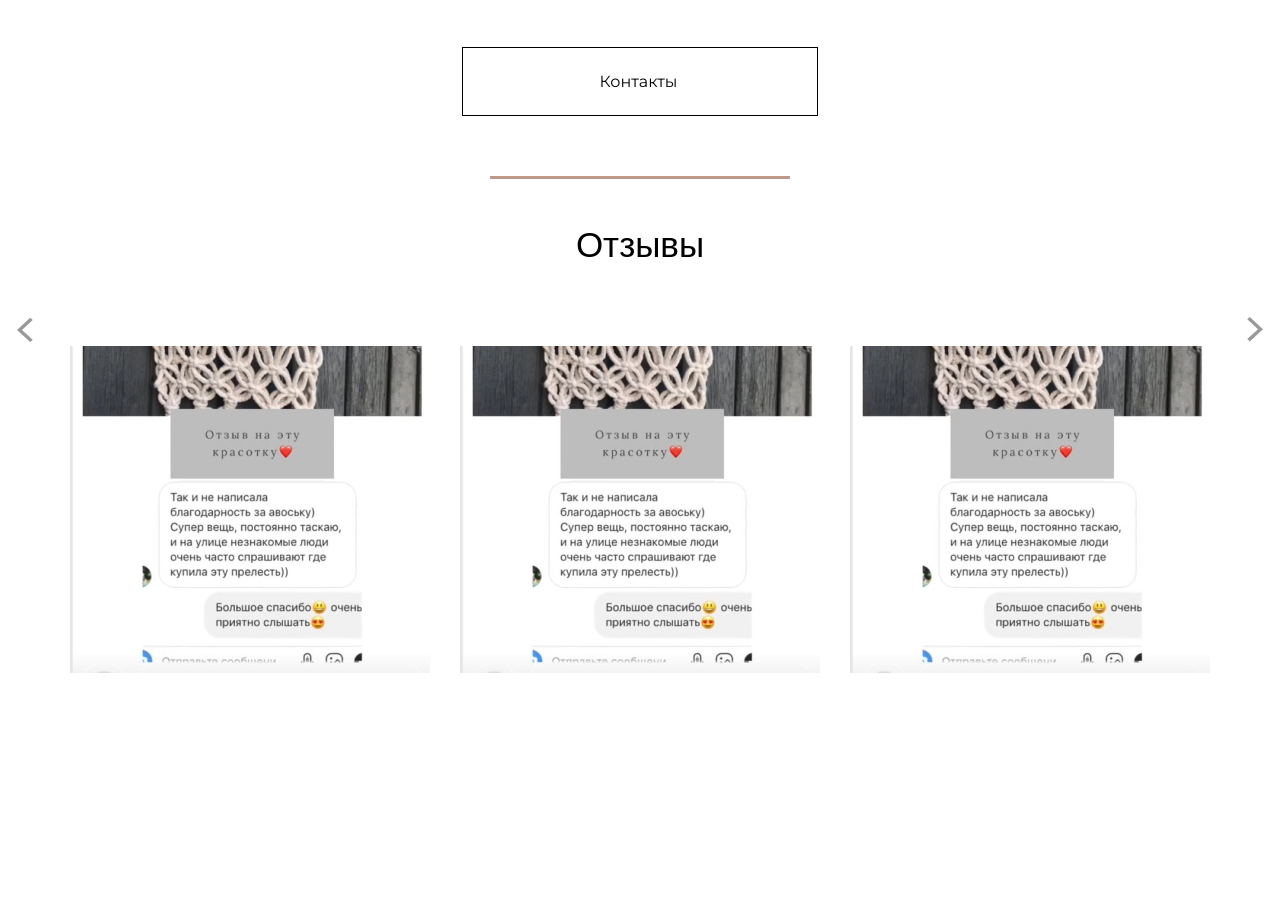
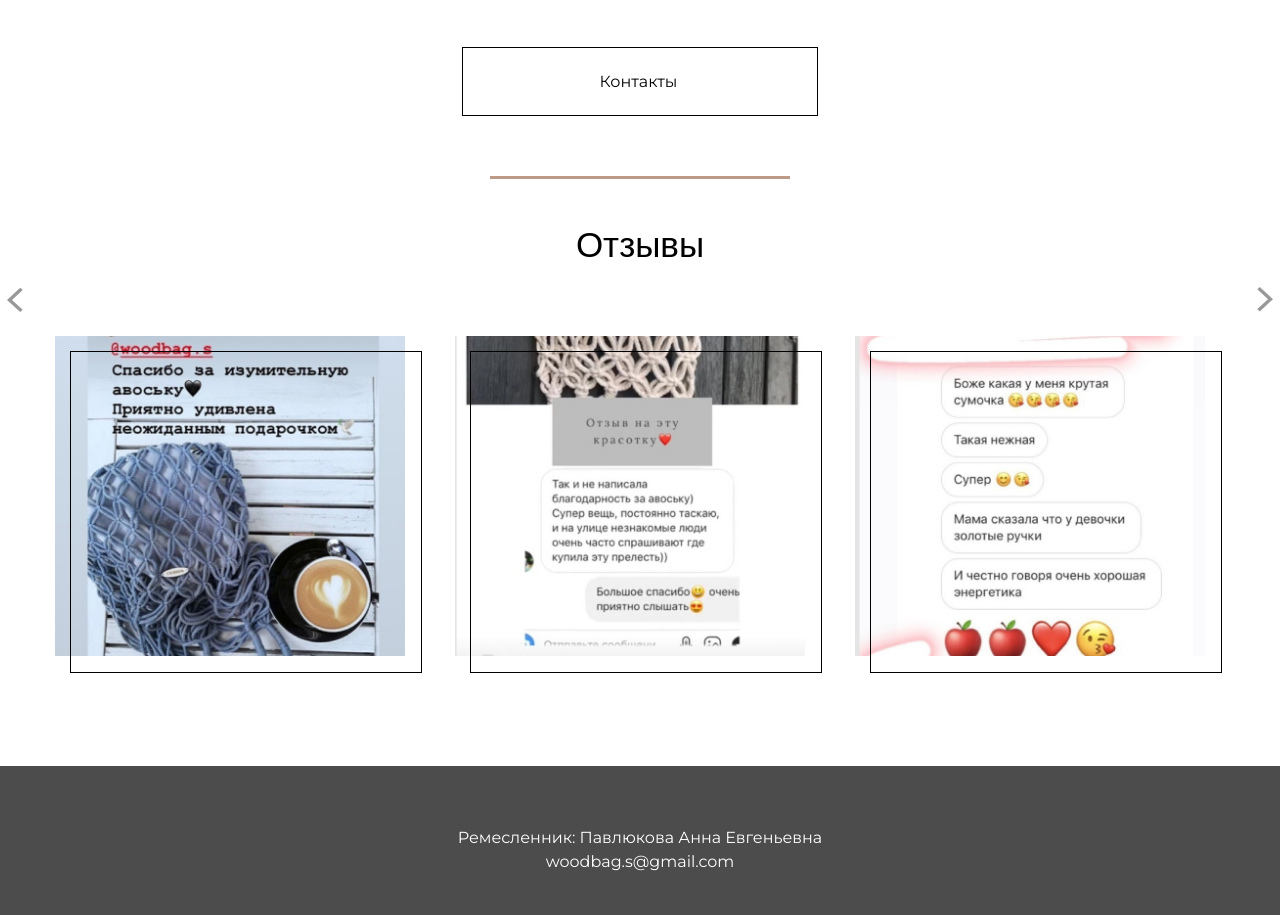
Before and after one commit to Yauheny-Bychkou/WoodBags, a website built with webpack: page src/index.html in a window 1280 px wide. Shown: the part 4184-5099 px from the top of the page. Before the commit the page ends 4861 px from the top, so only its background shows below. Built offline with nearby package versions, Linux system fonts and the light colour scheme; a web font is replaced by a local one.

Commit message:
fix: slider

```diff
--- a/public/structure.json
+++ b/public/structure.json
@@ -72,16 +72,5 @@
         "stage": "Подождите 3 недели и носите с удовольствием"
       }
     ]
-  },
-  {
-    "type": "comments",
-    "title": "Отзывы",
-    "comments": [
-      { "comment": "Напишите мне" },
-      { "comment": "Опишите сумочку Вашей  мечты." },
-      {
-        "comment": "Подождите 3 недели и носите с удовольствием"
-      }
-    ]
   }
 ]
--- a/src/global.css
+++ b/src/global.css
@@ -12,9 +12,12 @@ body {
 }
 .container-arrows {
   position: relative;
+  max-width: 1400px;
+  margin: 0 auto;
+  padding-top: 50px;
+}
+.container-slider {
   max-width: 1260px;
-  margin: 0 auto;
-  padding-top: 30px;
 }
 .hidden {
   visibility: hidden;
@@ -25,7 +28,11 @@ body {
 .rotate-minus {
   transform: rotate(-45deg);
 }
-
+@media (max-width: 1300px) {
+  .container-slider {
+    max-width: 1200px;
+  }
+}
 @media (max-width: 1200px) {
   .container {
     max-width: 960px;
--- a/src/modules/components/comments/comment.js
+++ b/src/modules/components/comments/comment.js
@@ -1,5 +1,6 @@
 import Title from '../title/title';
 import Slider from './slider';
+import ApiService from '../api-service/api-service';
 import './style.css';
 
 class Comment {
@@ -8,24 +9,26 @@ class Comment {
   containerArrows = document.createElement('div');
   swiperButtonPrev = document.createElement('button');
   swiperButtonNext = document.createElement('button');
-
   arrowPrev = document.createElement('img');
   arrowNext = document.createElement('img');
 
-  constructor() {
+  constructor(type) {
+    this.service = new ApiService();
+    this.type = type;
+    this.title = new Title('Отзывы');
+    this.title.title.classList.add('title-comment');
     this.arrowPrev.setAttribute('src', 'arrow-left.svg');
     this.arrowNext.setAttribute('src', 'arrow-right.svg');
     this.swiperButtonPrev.append(this.arrowPrev);
     this.swiperButtonNext.append(this.arrowNext);
     this.swiperButtonPrev.classList.add('slider-button-prev', 'slider-button');
     this.swiperButtonNext.classList.add('slider-button-next', 'slider-button');
-
     this.element.classList.add('comments');
     this.container.classList.add('container', 'container-slider');
+    this.containerArrows.classList.add('container-arrows');
     this.container.append(new Slider().swiper);
-    this.containerArrows.classList.add('container-arrows');
     this.containerArrows.append(this.container, this.swiperButtonPrev, this.swiperButtonNext);
-    this.element.append(new Title('Отзывы').element, this.containerArrows);
+    this.element.append(this.title.element, this.containerArrows);
   }
 }
 export default Comment;
--- a/src/modules/components/comments/slider.js
+++ b/src/modules/components/comments/slider.js
@@ -1,18 +1,34 @@
+const arrayImg = [
+  'comment-1.jpg',
+  'comment-2.jpg',
+  'comment-3.jpg',
+  'comment-1.jpg',
+  'comment-2.jpg',
+  'comment-3.jpg',
+  'comment-1.jpg',
+  'comment-2.jpg',
+  'comment-3.jpg',
+  'comment-1.jpg',
+];
+
 class Slider {
   swiper = document.createElement('div');
   swiperWrapper = document.createElement('div');
 
   constructor() {
     this.swiper.classList.add('swiper');
-    this.swiperWrapper.classList.add('swiper-wrapper');
-    for (let i = 0; i < 10; i++) {
+    this.swiperWrapper.classList.add('swiper-wrapper', 'swiper-cont');
+    for (let i = 0; i < arrayImg.length; i++) {
       const swiperSlide = document.createElement('div');
+      const wrapper = document.createElement('div');
       const image = document.createElement('img');
+      wrapper.classList.add('wrapper-slide');
       image.classList.add('image-slide');
       image.setAttribute('alt', 'comment');
-      image.setAttribute('src', `comment-2.jpg`);
+      image.setAttribute('src', arrayImg[i]);
       swiperSlide.classList.add('swiper-slide', 'img-slide');
-      swiperSlide.append(image);
+      wrapper.append(image);
+      swiperSlide.append(wrapper);
       this.swiperWrapper.append(swiperSlide);
     }
     this.swiper.append(this.swiperWrapper);
--- a/src/modules/components/comments/style.css
+++ b/src/modules/components/comments/style.css
@@ -1,11 +1,29 @@
+.swiper-cont {
+  padding-bottom: 60px;
+}
 .img-slide {
-  width: 335px;
+  display: flex;
+  flex-direction: column;
+}
+.wrapper-slide {
+  position: relative;
+  width: 360px;
   height: 327px;
 }
 .image-slide {
   width: 100%;
   height: 100%;
   object-fit: cover;
+}
+.wrapper-slide::after {
+  position: absolute;
+  content: '';
+  width: 100%;
+  height: 100%;
+  top: 15px;
+  left: 15px;
+  z-index: 5;
+  border: 1px solid #000;
 }
 .slider-button {
   width: 30px;
@@ -20,3 +38,21 @@
 .slider-button-next {
   right: 0;
 }
+@media (max-width: 1300px) {
+  .wrapper-slide {
+    width: 350px;
+    height: 320px;
+  }
+}
+@media (max-width: 1200px) {
+  .wrapper-slide {
+    width: 316px;
+    height: 300px;
+  }
+}
+@media (max-width: 400px) {
+  .wrapper-slide {
+    width: 280px;
+    height: 260px;
+  }
+}
--- /dev/null
+++ b/src/modules/components/footer/footer.js
@@ -0,0 +1,18 @@
+import './style.css';
+
+class Footer {
+  element = document.createElement('footer');
+  constructor() {
+    this.element.classList.add('footer');
+    this.element.insertAdjacentHTML('beforeend', this.getCode());
+  }
+  getCode() {
+    return `
+      <div class="footer-wrapper">
+        <p class="footer-text">Ремесленник: <a class="footer-link" href="#">Павлюкова Анна Евгеньевна</a></p>
+         <a class="footer-link" href="mailto:woodbag.s@gmail.com">woodbag.s@gmail.com</a>
+      </div>
+    `;
+  }
+}
+export default Footer;
--- /dev/null
+++ b/src/modules/components/footer/style.css
@@ -0,0 +1,30 @@
+.footer {
+  background-color: rgba(0, 0, 0, 0.7);
+  display: flex;
+  flex-direction: column;
+  align-items: center;
+  margin-top: 50px;
+}
+.footer-wrapper {
+  padding-top: 60px;
+  padding-bottom: 41px;
+  display: flex;
+  flex-direction: column;
+  align-items: center;
+  font-size: 16px;
+  line-height: 24px;
+  font-family: 'Montserrat', sans-serif;
+  font-weight: 400;
+}
+.footer-text {
+  margin: 0;
+  color: #fff;
+}
+.footer-link {
+  text-decoration: none;
+  color: #fff;
+}
+.footer-link:hover {
+  color: red;
+  transition: 0.5s ease;
+}
--- a/src/modules/components/title/style.css
+++ b/src/modules/components/title/style.css
@@ -8,6 +8,9 @@
   width: 300px;
   border-top: 3px solid rgba(189, 154, 135, 1);
   margin-bottom: 40px;
+}
+.title-comment {
+  margin-bottom: 20px !important;
 }
 .title {
   font-size: 35px;
--- a/src/modules/pages/mainPage.js
+++ b/src/modules/pages/mainPage.js
@@ -5,6 +5,7 @@ import Galery from '../components/galery/galery';
 import SectionText from '../components/sectionText/sectionText';
 import Order from '../components/order/order';
 import Comment from '../components/comments/comment';
+import Footer from '../components/footer/footer';
 import Swiper, { Navigation, Pagination } from 'swiper';
 import 'swiper/css';
 import 'swiper/css/navigation';
@@ -20,7 +21,8 @@ class MainPage {
     this.why = new SectionText('why');
     this.advice = new SectionText('advice');
     this.order = new Order('order');
-    this.comment = new Comment();
+    this.comment = new Comment('comments');
+    this.footer = new Footer();
     document.body.append(
       this.header.element,
       this.greeting.element,
@@ -29,7 +31,8 @@ class MainPage {
       this.why.element,
       this.advice.element,
       this.order.element,
-      this.comment.element
+      this.comment.element,
+      this.footer.element
     );
     this.initSlider();
     this.addEventListenerToBurgerButton();
@@ -37,7 +40,6 @@ class MainPage {
   initSlider() {
     const swiper = new Swiper('.swiper', {
       modules: [Navigation, Pagination],
-      // Optional parameters
       direction: 'horizontal',
       loop: true,
       navigation: {
```
